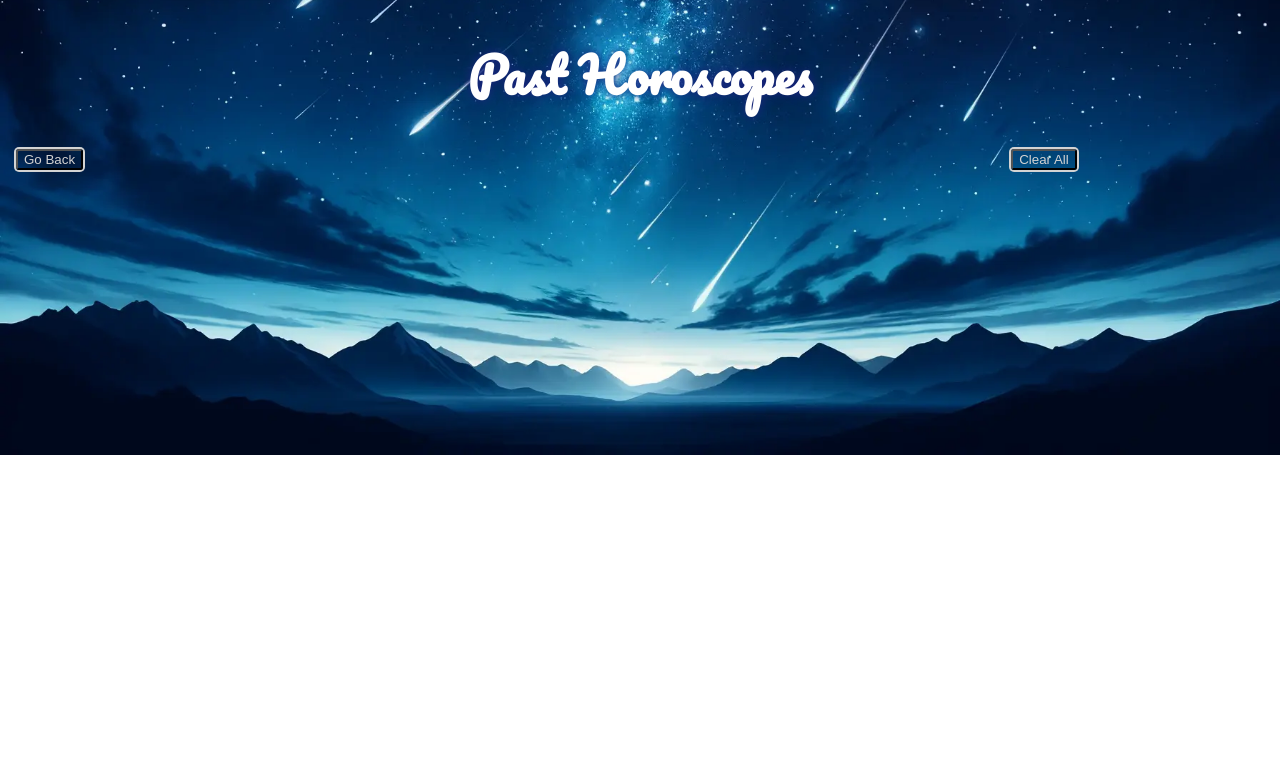
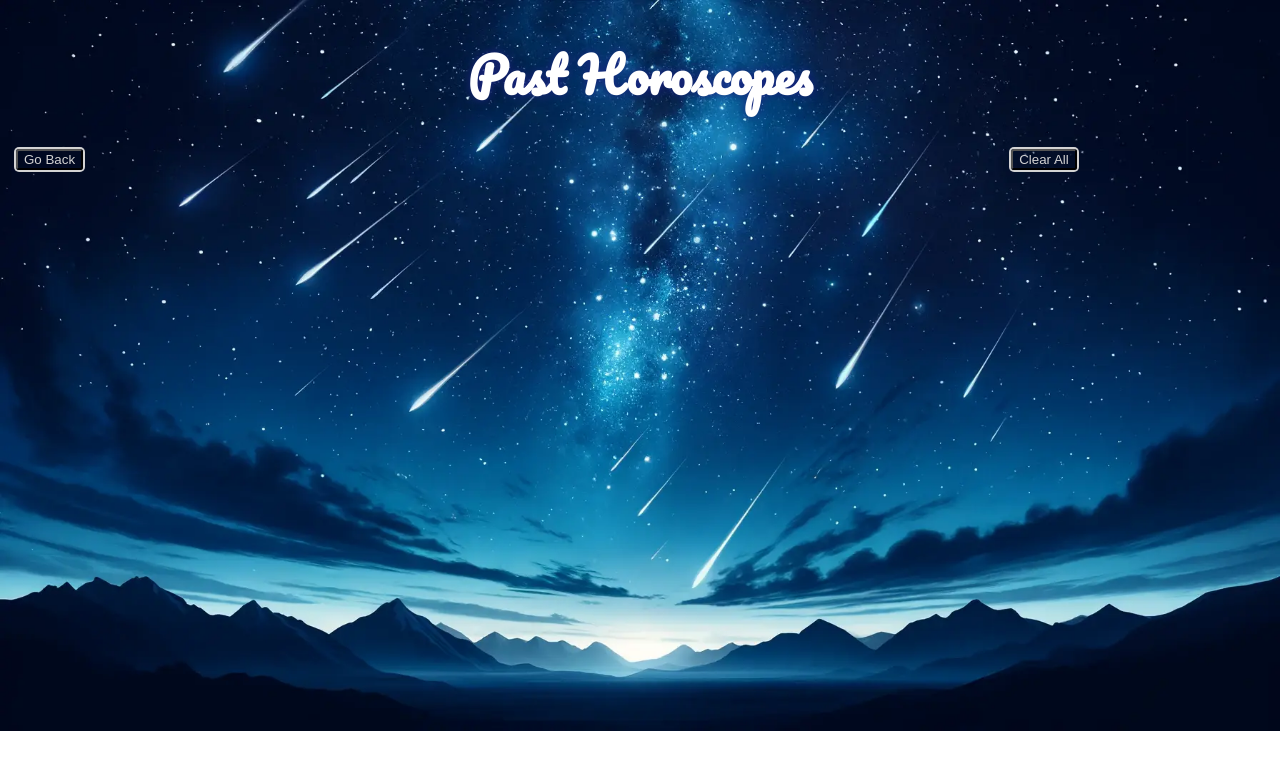
Before and after one commit to cse110-sp23-group5/cse110-sp23-group5, a website with bundled scripts: page source/horoscope/history.html in a window 1280 px wide. Built offline with nearby package versions, Linux system fonts and the light colour scheme.

Commit message:
removed background center center for history page

```diff
--- a/source/horoscope/css/history.css
+++ b/source/horoscope/css/history.css
@@ -25,7 +25,7 @@ button:hover {
 }
 
 body {
-    background: url(../images/historyBackground.png) center center;
+    background-image: url(../images/historyBackground.png);
     background-repeat: no-repeat;
     -webkit-background-size: cover;
     -moz-background-size: cover;
```
